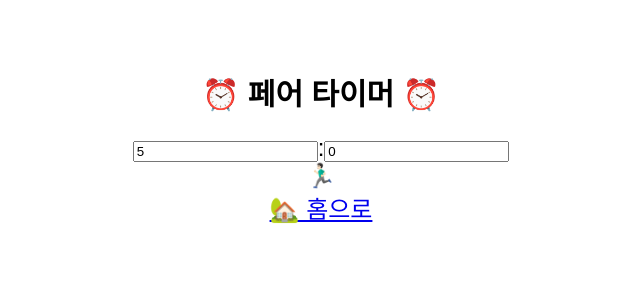
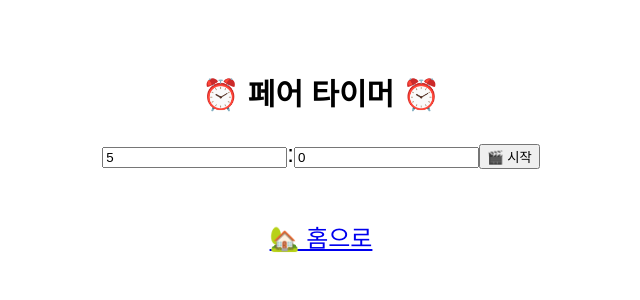
Before and after one commit to RIANAEH/learning, a React (Create React App) app: page /pair-timer in a window 1280 px wide. Shown: the top 300 px of the page, without its empty margins (319-959 px from the left). Built offline with nearby package versions, Linux system fonts and the light colour scheme.

Commit message:
feat: [페어 타이머] 종료 효과음 기능 구현

```diff
--- a/package.json
+++ b/package.json
@@ -9,6 +9,7 @@
     "gh-pages": "^4.0.0",
     "react": "^18.2.0",
     "react-dom": "^18.2.0",
+    "react-howler": "^5.2.0",
     "react-router-dom": "^6.3.0",
     "react-scripts": "5.0.1",
     "web-vitals": "^2.1.4"
--- /dev/null
+++ b/src/components/Container.js
@@ -0,0 +1,14 @@
+import React from "react";
+
+const Container = (props) => {
+
+    const constainerStyle = {
+        margin: props.m
+    }
+
+    return (
+        <div style={constainerStyle}>{props.children}</div>
+    )
+};
+
+export default Container;
--- a/src/components/InputTime.js
+++ b/src/components/InputTime.js
@@ -26,7 +26,7 @@ const InputTime = props => {
                 value={seconds}
                 onChange={e => setSeconds(e.target.value)}
             />
-            <div onClick={startTimer}>🏃🏻‍♂️</div>
+            <button style={{margin: '10px 0'}} onClick={startTimer}>🎬 시작</button>
         </div>
     )
 }
--- a/src/components/SimpleTimer/SimpleTimer.js
+++ b/src/components/SimpleTimer/SimpleTimer.js
@@ -1,4 +1,6 @@
 import React, { useState, useEffect } from "react";
+import ReactHowler from 'react-howler'
+import Container from "../Container";
 import './SimpleTimer.css';
 
 const SimpleTimer = (props) => {
@@ -32,10 +34,16 @@ const SimpleTimer = (props) => {
 
     return (
         <div>
-            <div>
+            <Container m='10px 0'>
                 {minutes}:{seconds < 10 ? `0${seconds}` : seconds}
-            </div>
-            <div onClick={stopTimer}>stop 🖐</div>
+            </Container>
+            <Container m='10px 0'>
+                <button onClick={stopTimer}>🛑 종료</button>
+            </Container>
+            <ReactHowler
+                src='http://goldfirestudios.com/proj/howlerjs/sound.ogg'
+                playing={minutes === 0 && seconds === 0}
+            ></ReactHowler>
         </div>
     )
 }
--- a/src/pages/MorakRoleSelector/MorakRoleSelector.js
+++ b/src/pages/MorakRoleSelector/MorakRoleSelector.js
@@ -1,5 +1,6 @@
 import React, { useEffect, useState } from "react";
 import { Link } from "react-router-dom";
+import Container from "../../components/Container";
 import Title from "../../components/Title/Title";
 
 const MorakRoleSelector = () => {
@@ -17,12 +18,14 @@ const MorakRoleSelector = () => {
     return (
         <div>
             <Title>👑 모락 역할 정하기 👑</Title>
-            <div style={{margin: '40px 0'}}>
+            <Container m='40px 0'>
                 {roles.map((role, index) => {
                     return <div>{role}: {sequences[index]}</div>;
                 })}
-            </div>
-            <Link style={{margin: '40px 0'}} to="/">🏡 홈으로</Link>
+            </Container>
+            <Container m='40px 0'>
+                <Link to="/">🏡 홈으로</Link>
+            </Container>
         </div>
     )
 };
--- a/src/pages/PairTimer/PairTimer.js
+++ b/src/pages/PairTimer/PairTimer.js
@@ -3,6 +3,7 @@ import React from "react";
 import './PairTimer.css';
 import Title from "../../components/Title/Title"
 import Countdown from "../../components/Countdown"
+import Container from "../../components/Container"
 import { Link } from "react-router-dom";
 
 const PairTimer =  () => {
@@ -13,7 +14,9 @@ const PairTimer =  () => {
       <div>
         <Countdown/>
       </div>
-      <Link style={{margin: '40px 0'}} to="/">🏡 홈으로</Link>
+      <Container m='40px 0'>
+        <Link to="/">🏡 홈으로</Link>
+      </Container>
     </div>
   );
 };
```
Also changed, not shown: 2 other files (tests, documents, lock files or other folders).
